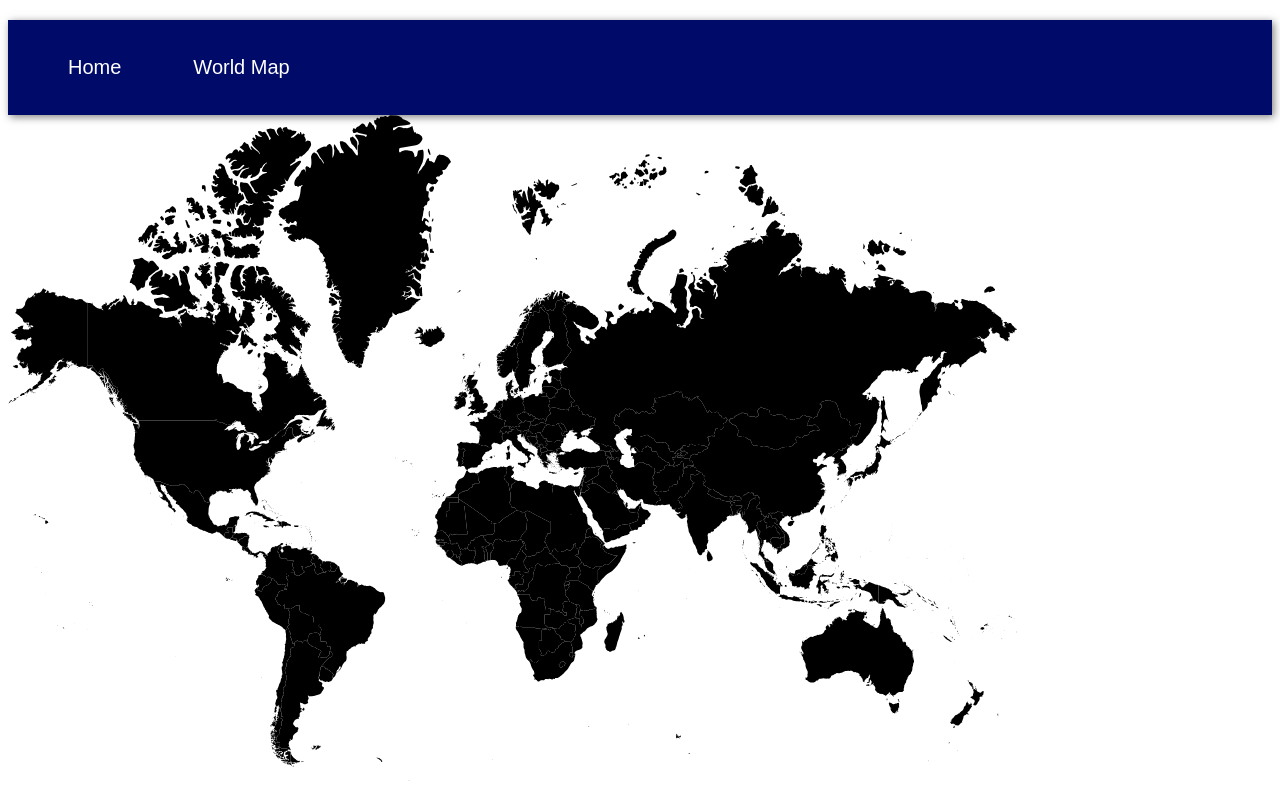
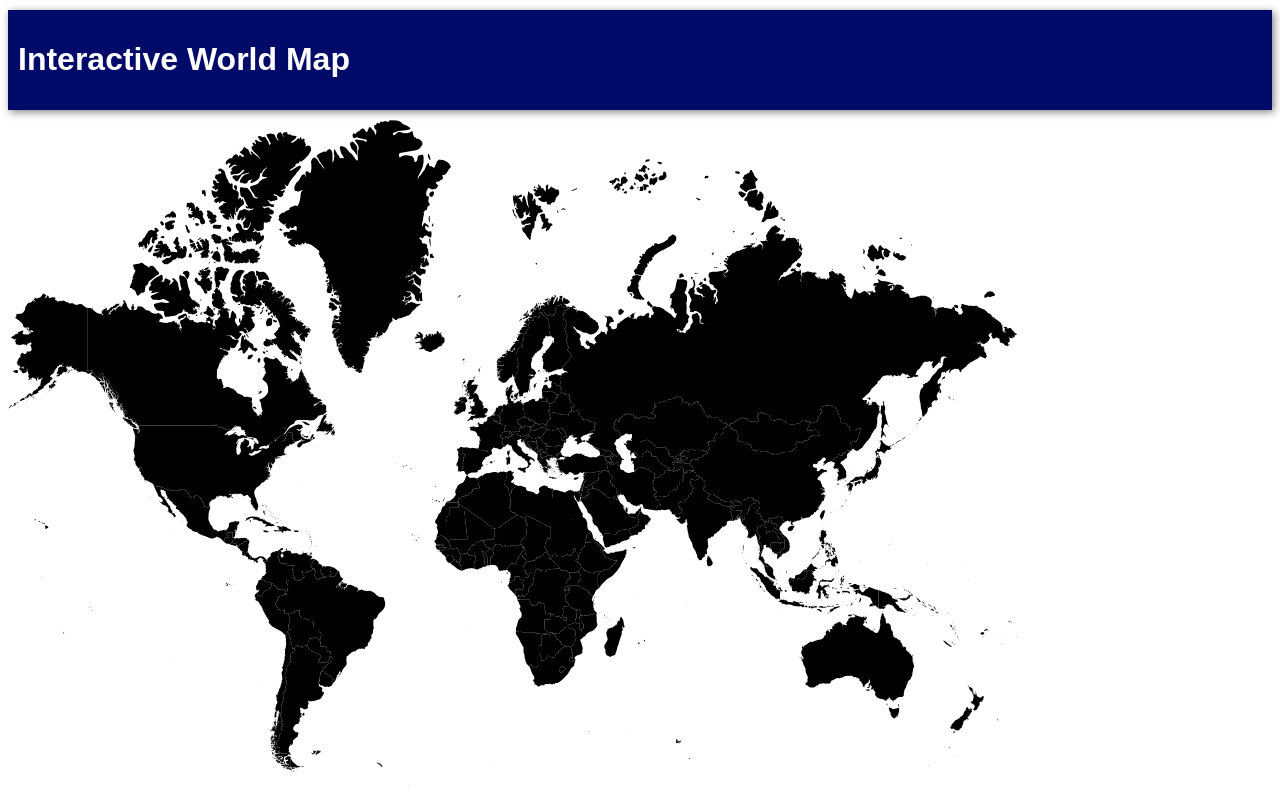
Before and after one commit to phillipsaur/D280, an Angular app in the folder WorldMap/: page /map in a window 1280 px wide. Built offline with nearby package versions, Linux system fonts and the light colour scheme.

Commit message:
Removed navBar and added header instead

```diff
--- a/WorldMap/src/app/app.component.css
+++ b/WorldMap/src/app/app.component.css
@@ -1,38 +1,13 @@
-#navMenu {
+header {
     background: #000b69;
-     margin-top: 20px;
-     padding: 24px;
-     text-align: center;
-     box-shadow: 2px 2px 8px rgba(0, 0, 0, 0.5);
-     font-family: Arial, Helvetica, sans-serif;
+    margin-top: 10px;
+    margin-bottom: 10px;
+    padding: 10px;
+    text-align: left;
+    box-shadow: 2px 2px 8px rgba(0, 0, 0, 0.5);
+    font-family: Arial, Helvetica, sans-serif;
  }
 
- #navMenu ul {
-    list-style-type: none;
-     margin: 0;
-     padding: 0;
-     overflow: hidden;
-     background-color: #000b69;
-     width: 100%;
- }
-
- .menuItem {
-    transition: 0.3s ease;
-     background: #000b69;
-     color: #fff;
-     font-size: 20px;
-     text-decoration: none;
-     border-top: 4px solid #000b69;
-     border-bottom: 4px solid #000b69;
-     margin: 0 20px;
-     float: left;
-     display: block;
-     color: white;
-     text-align: center;
-     padding: 8px 16px;
-     text-decoration: none;
- }
-
- .menuItem:hover {
-    border-bottom: 4px solid #fff;
- }
+h1 {
+    color: white;
+}
--- a/WorldMap/src/app/app.component.html
+++ b/WorldMap/src/app/app.component.html
@@ -7,12 +7,13 @@
 <!-- * * * * * * * to get started with your project! * * * * * * * -->
 <!-- * * * * * * * * * * * * * * * * * * * * * * * * * * * * * * * -->
 
-<nav id="navMenu">
-  <ul>
-    <li><a class="menuItem" href="/home">Home</a></li>
-    <li><a class="menuItem" href="/map">World Map</a></li>
-  </ul>
-</nav>
+<header>
+  <div class="row01">
+    <div class="card01">
+      <h1>Interactive World Map</h1>
+    </div>
+  </div>
+</header>
 
 <!-- * * * * * * * * * * * * * * * * * * * * * * * * * * * * * * * * -->
 <!-- * * * * * * * * * * * The content above * * * * * * * * * * * * -->
--- a/WorldMap/src/app/app.routes.ts
+++ b/WorldMap/src/app/app.routes.ts
@@ -1,8 +1,7 @@
 import { Routes } from '@angular/router';
-import { HomeHomeComponent } from './home-home/home-home.component';
 import { MapPageComponent } from './map-page/map-page.component';
 
 export const routes: Routes = [
-    { path: 'home', component: HomeHomeComponent },
-    { path: 'map', component: MapPageComponent }
+    { path: 'map', component: MapPageComponent },
+    { path: '', redirectTo: '/map', pathMatch:'full' }
 ];
```
